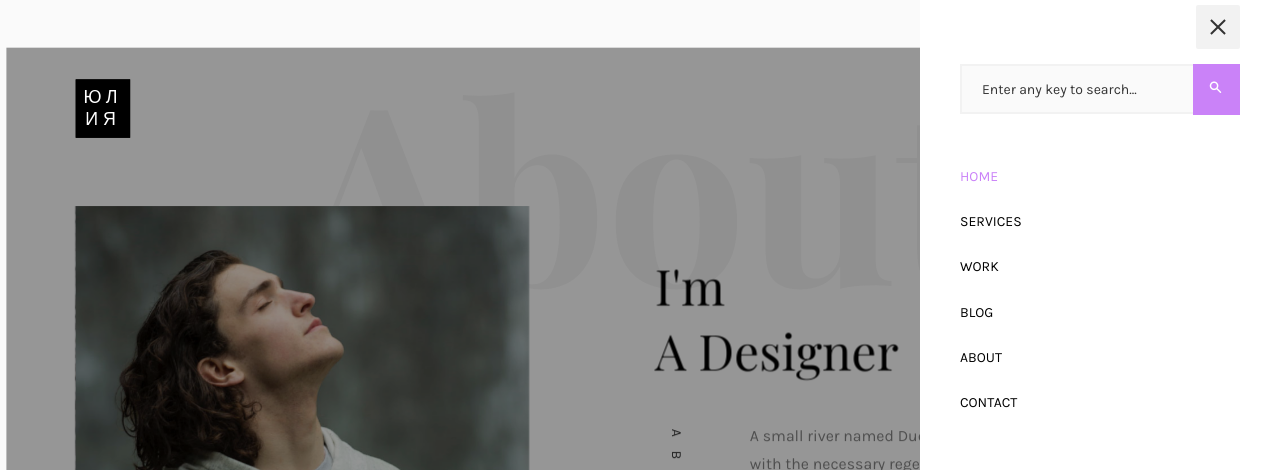
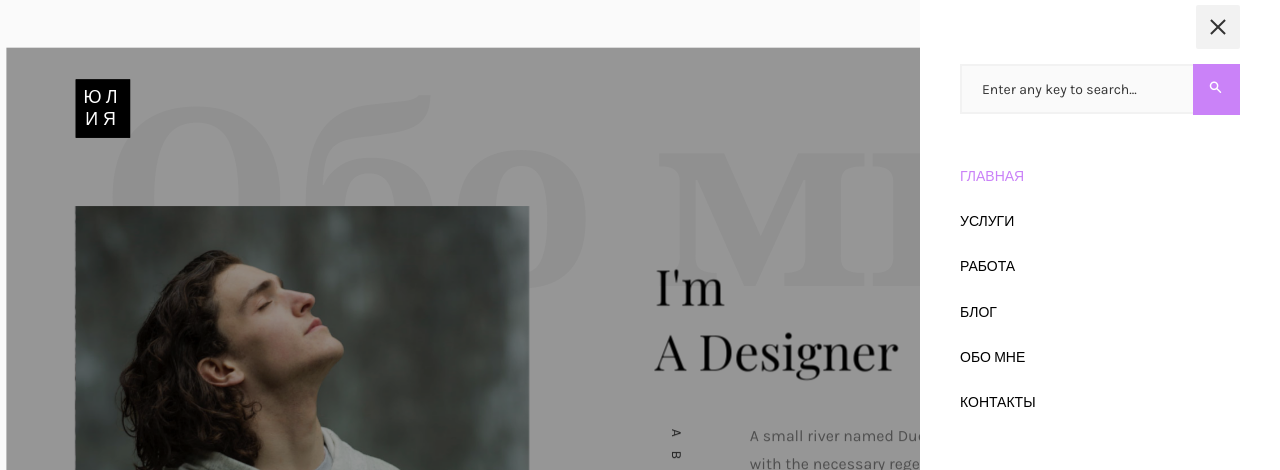
Before and after one commit to LopatinaYUA/Rr123, a plain HTML site: page index.html in a window 1280 px wide. Both pictures are taken after a click on the link 1200 px from the left and 46 px from the top of the page. Shown: the top 470 px of the page. Drawn offline with nearby package versions, Linux system fonts and the light colour scheme; files whose address does not match are found by name; a web font is replaced by a local one.

Commit message:
Update index.html

```diff
--- a/index.html
+++ b/index.html
@@ -66,12 +66,12 @@
 				<div class="row">
 					<div class="col-md-12">
 						<ul>
-							<li class="active"><a href="index.html">Home</a></li>
-							<li><a href="services.html">Services</a></li>
-							<li><a href="work.html">Work</a></li>
-							<li><a href="blog.html">Blog</a></li>
-							<li><a href="about.html">About</a></li>
-							<li><a href="contact.html">Contact</a></li>
+							<li class="active"><a href="index.html">Главная</a></li>
+							<li><a href="services.html">Услуги</a></li>
+							<li><a href="work.html">Работа</a></li>
+							<li><a href="blog.html">Блог</a></li>
+							<li><a href="about.html">Обо мне</a></li>
+							<li><a href="contact.html">Контакты</a></li>
 						</ul>
 					</div>
 				</div>
@@ -112,7 +112,7 @@
 		<div id="colorlib-about">
 			<div class="container">
 				<div class="row text-center">
-					<h2 class="bold">About</h2>
+					<h2 class="bold">Обо мне</h2>
 				</div>
 				<div class="row">
 					<div class="col-md-5 animate-box">
```
